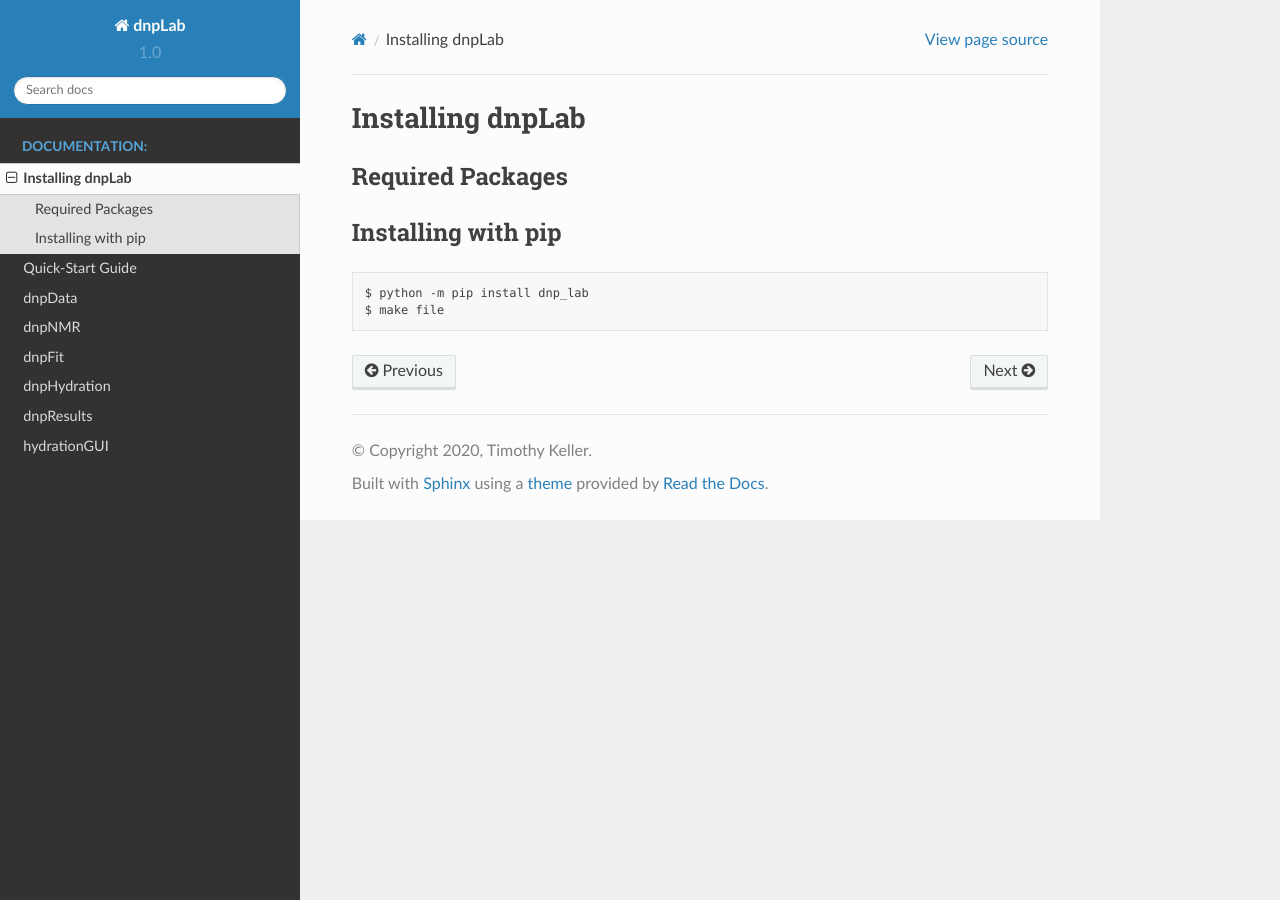
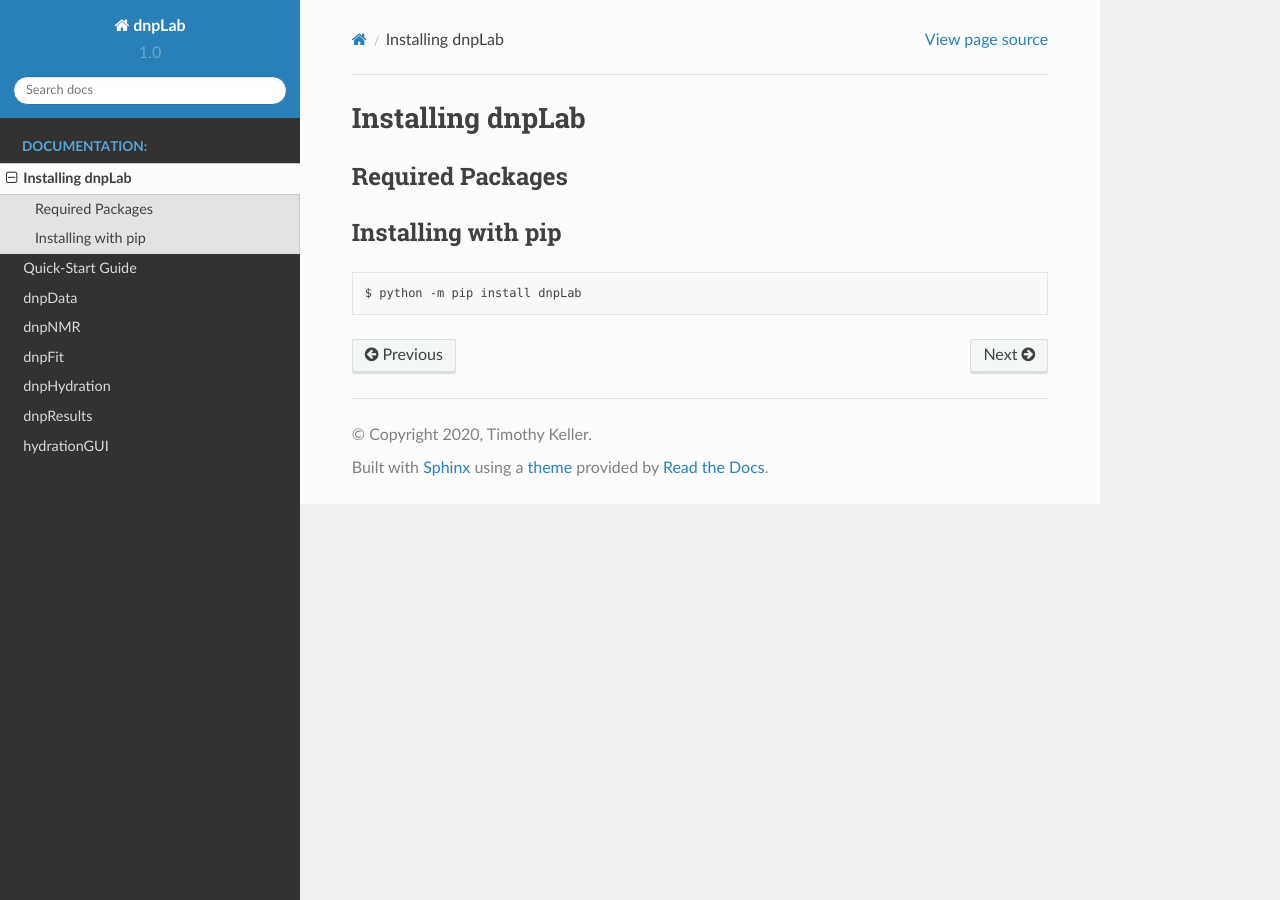
Before and after one commit to DNPLab/DNPLab, a Sphinx documentation site: the page built from docs/source/install.rst, in a window 1280 px wide. Built offline with Sphinx 7.4.7 and the Read the Docs theme 2.0.0, drawn with Linux system fonts in a browser that asks for light colours.

Commit message:
Minor Fixes to documentation.

```diff
--- a/docs/source/dnpResults.rst
+++ b/docs/source/dnpResults.rst
@@ -1,6 +1,6 @@
-========
+==========
 dnpResults
-========
+==========
 
 .. automodule:: dnpLab.dnpResults
    :members:
--- a/docs/source/install.rst
+++ b/docs/source/install.rst
@@ -8,8 +8,7 @@ Required Packages
 =================
 
 Installing with pip
-===========================
+===================
 .. code-block:: bash
 
-   $ python -m pip install dnp_lab
-   $ make file
+   $ python -m pip install dnpLab
```
